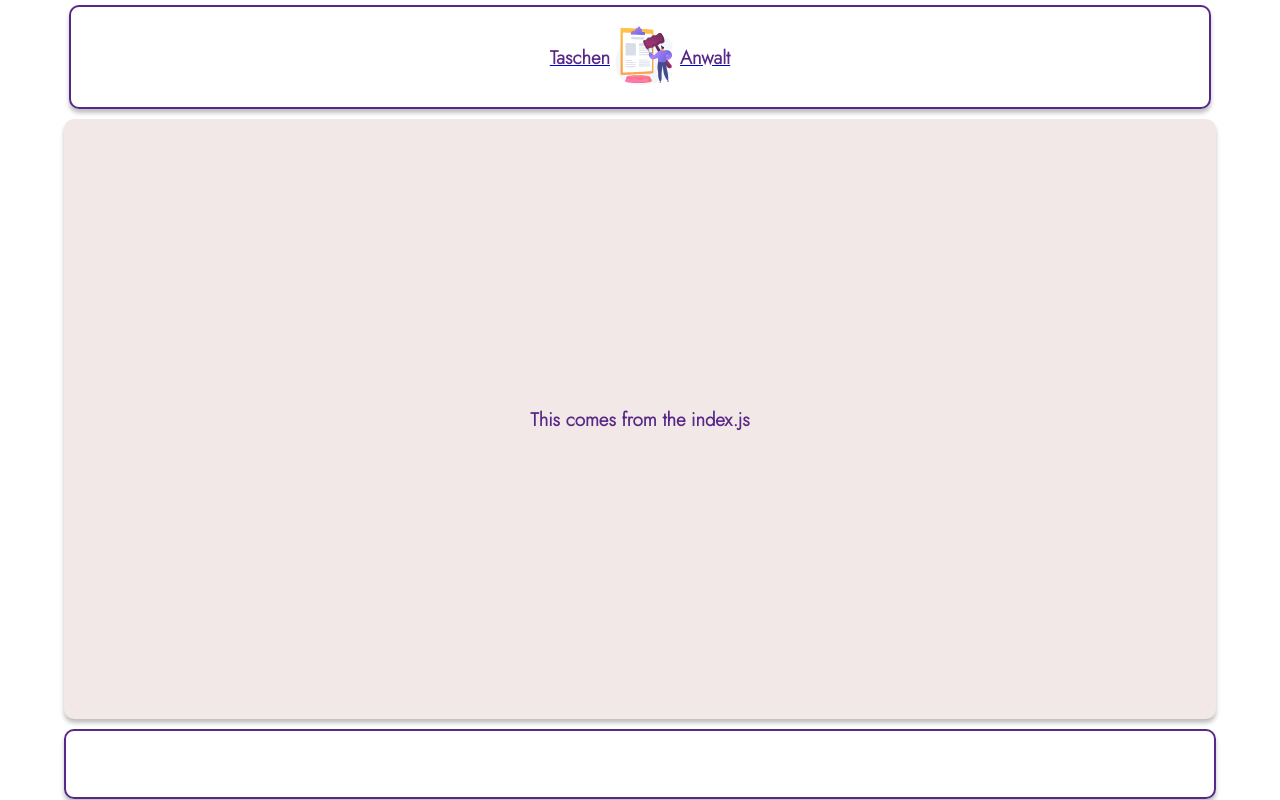
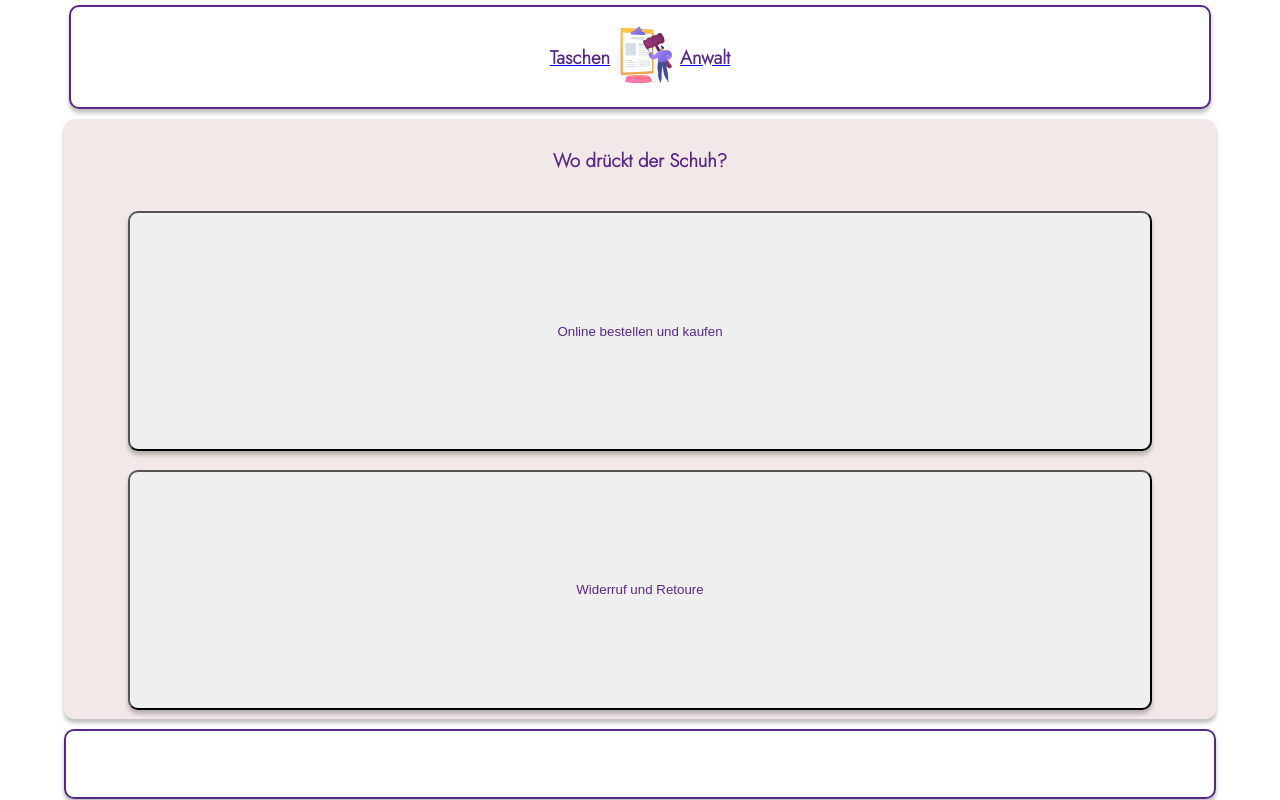
Before and after one commit to actyralf/test-lottie, a Next.js app: page / in a window 1280 px wide. Built offline with nearby package versions, Linux system fonts and the light colour scheme; some icons are missing.

Commit message:
added button and h3

```diff
--- a/pages/index.js
+++ b/pages/index.js
@@ -4,14 +4,16 @@ export default function HomePage() {
   return (
     <div>
       <StyledBody>
-        <h3>This comes from the index.js</h3>
+        <h3>Wo drückt der Schuh?</h3>
+        <StyledButton>Online bestellen und kaufen</StyledButton>
+        <StyledButton>Widerruf und Retoure</StyledButton>
       </StyledBody>
     </div>
   );
 }
 
 const StyledBody = styled.div`
-  display: flex;
+  display: grid;
   justify-content: center;
   align-items: center;
   background-color: #f3e8e8;
@@ -20,7 +22,14 @@ const StyledBody = styled.div`
   box-shadow: 0px 4px 4px rgba(0, 0, 0, 0.25);
   width: 90vw;
   height: 75vh;
-  gap: 20px;
   margin-top: 10px;
   margin-bottom: 10px;
 `;
+
+const StyledButton = styled.button`
+color: #572887;
+  border-radius: 10px;
+  box-shadow: 0px 4px 4px rgba(0, 0, 0, 0.25);
+  height: 30vh;
+  width: 80vw;
+`
```
